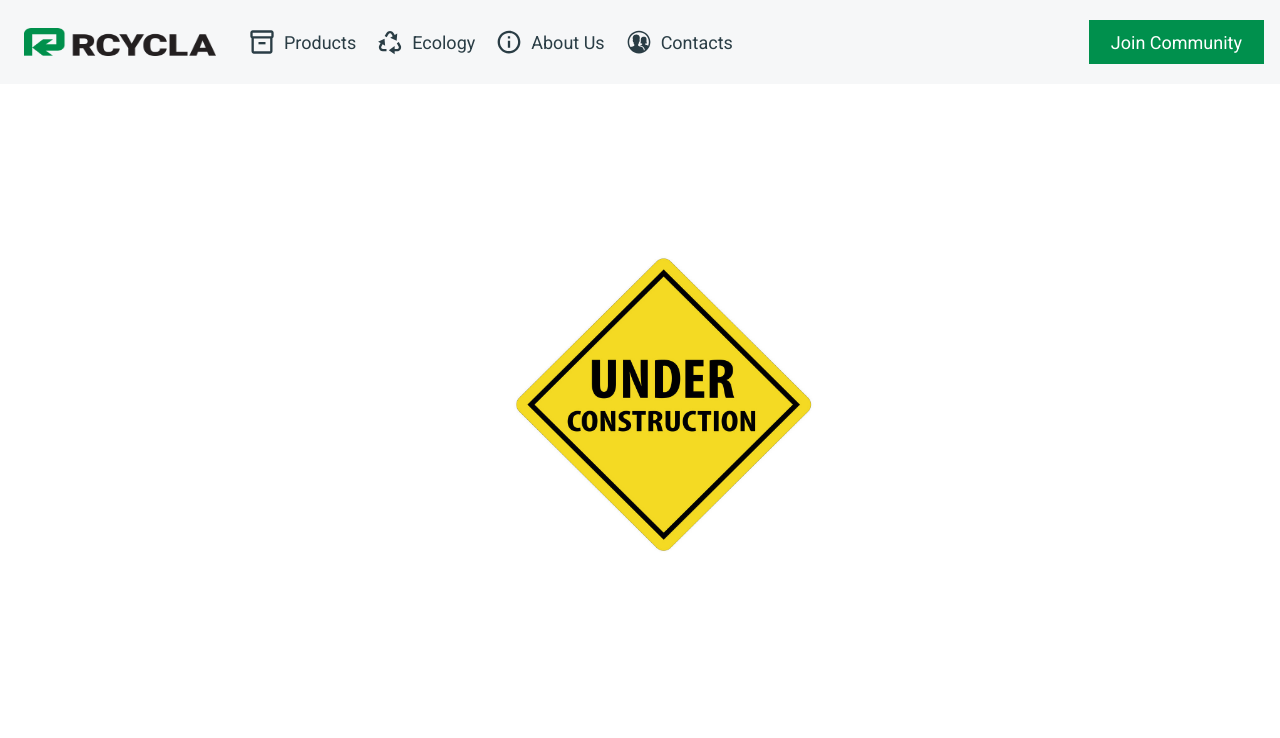
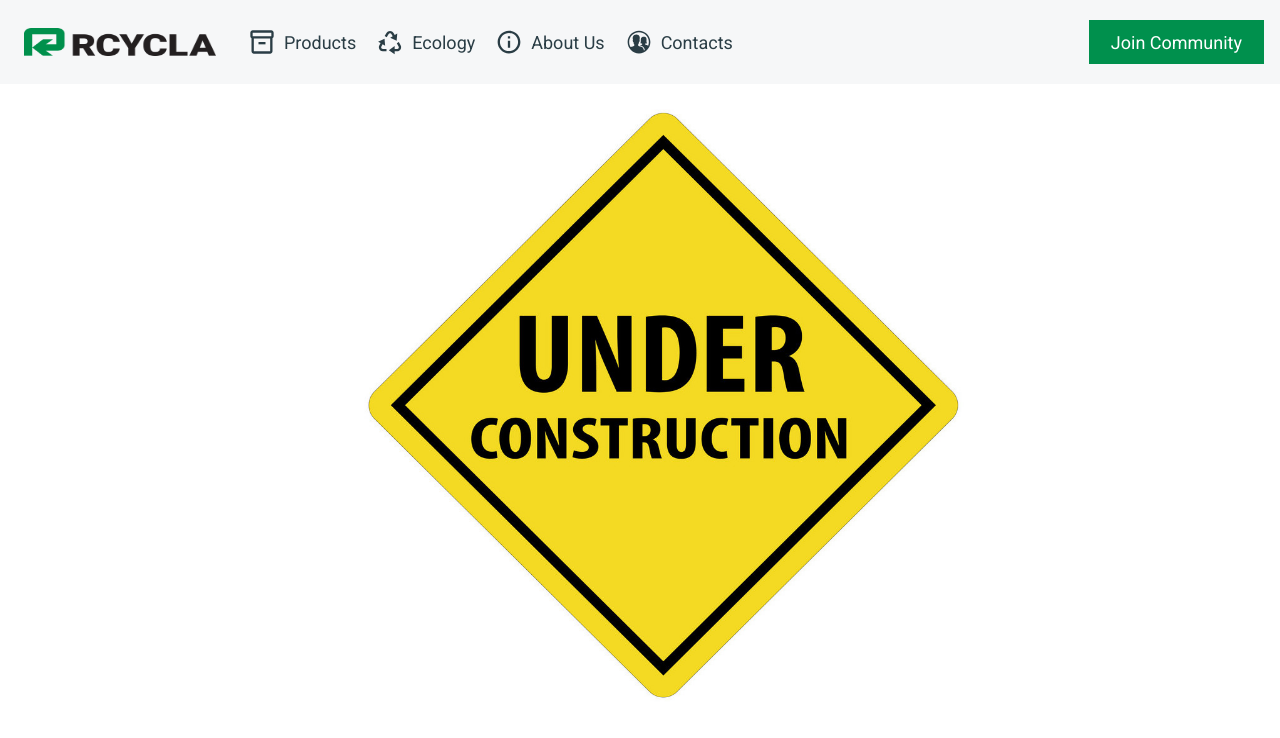
Before and after one commit to dkutelov/rcycla, a Next.js app: page / in a window 1280 px wide. Shown: the top 738 px of the page. Built offline with nearby package versions, Linux system fonts and the light colour scheme.

Commit message:
Icon sizing

```diff
--- a/pages/index.js
+++ b/pages/index.js
@@ -23,8 +23,8 @@ export default function Home() {
       <ContentWrapper>
         <Image
           src="/images/under-construction-icon.jpeg"
-          width={300}
-          height={300}
+          width={600}
+          height={600}
           alt="Under construction"
         />
       </ContentWrapper>
```
